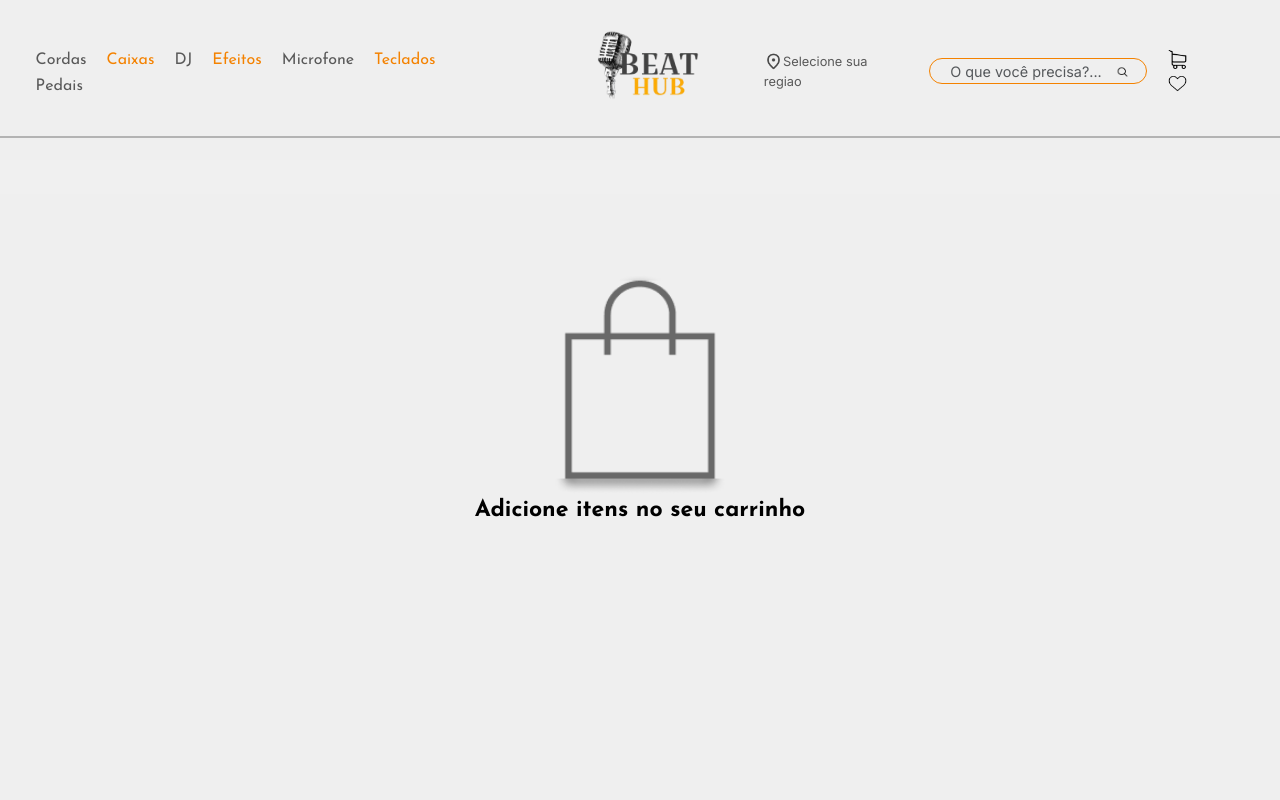
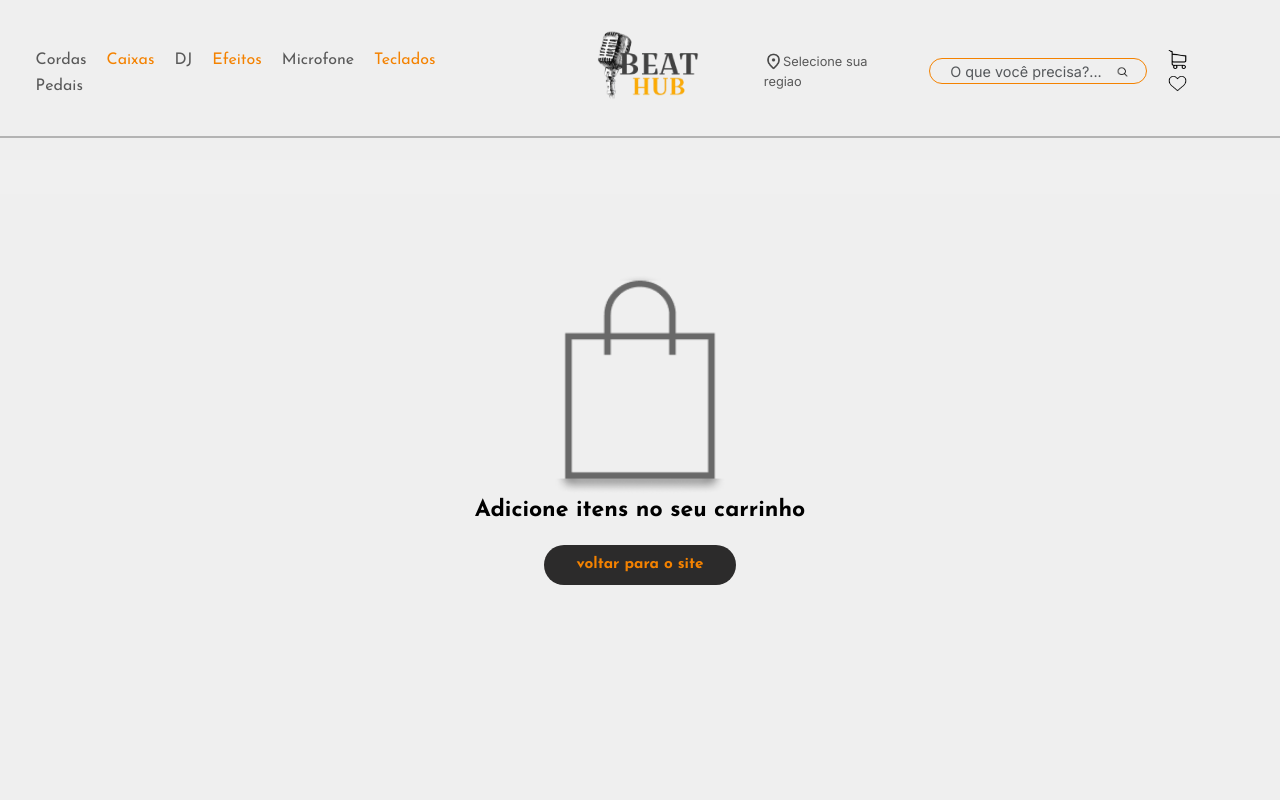
Before and after one commit to spricigom/BeatHub, a Vue app: page /Carrinho in a window 1280 px wide. Shown: the top 800 px of the page. Built offline with nearby package versions, Linux system fonts and the light colour scheme; a web font is replaced by a local one.

Commit message:
FEAT: pagina do carrinho iniciada

```diff
--- a/src/views/CarrinhoView.vue
+++ b/src/views/CarrinhoView.vue
@@ -37,8 +37,9 @@
         <hr class="hr" />
         <main>
             <div class="carrinho-e-texto">
-<img src="@/assets/bag.png" alt="" id="carrinho">
-           <p>Adicione itens no seu carrinho</p>
+                <img src="@/assets/bag.png" alt="" id="carrinho">
+                <p>Adicione itens no seu carrinho</p>
+                <button><p id="texto_botao" >voltar para o site</p></button>
             </div>
 
         </main>
@@ -108,6 +109,30 @@
 </template>
 
 <style scoped>
+#texto_botao{
+    color: #f48200;
+    font-size: 1.2vw;
+    position: relative;
+    top: 1vh;
+    font-family: 'Josefin Sans', sans-serif;
+    width: 500;
+}
+button {
+    height: 5vh;
+    width: 15vw;
+    background-color: #2C2B2B;
+    color: white;
+    border: 0;
+    cursor: pointer;
+    border-radius: 40px;
+    font-family: 'Josefin Sans', sans-serif;
+
+}
+button p{
+    color: #f48200;
+
+}
+
 .carrinho-e-texto{
     display: flex;
     justify-content: space-between;
```
